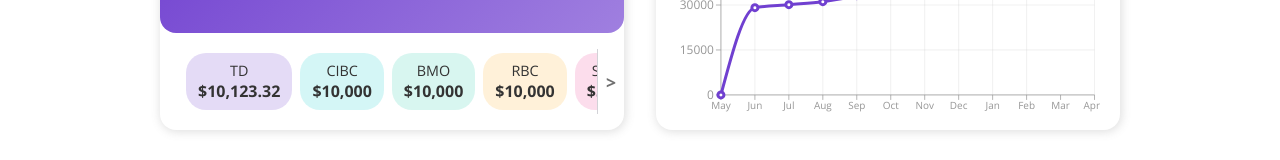
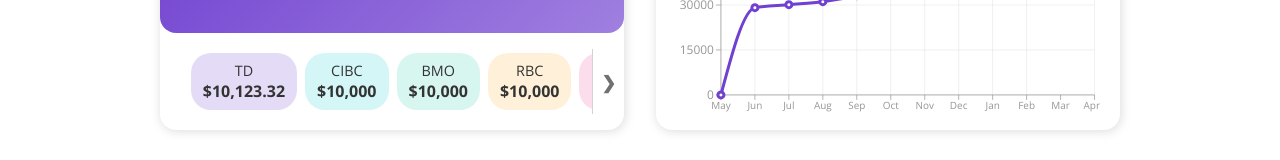
Before and after one commit to suno-o/BooKee, a Next.js app: page /dashboard in a window 1280 px wide. Shown: the part 297-457 px from the top of the page. Built offline with nearby package versions, Linux system fonts and the light colour scheme.

Commit message:
Minor style improvement for demo deployment

```diff
--- a/src/components/Card/styles.tsx
+++ b/src/components/Card/styles.tsx
@@ -2,6 +2,9 @@
 import { CardStyles } from "./types"
 
 export const Container = styled.div<{styles: CardStyles}>`
+  display: flex;
+  flex-direction: column;
+  justify-content: center;
   border-radius: 16px;
   padding: 16px;
   text-align: center;
@@ -10,7 +13,7 @@
   color: ${p => p.styles.colorTheme && p.theme.colors[p.styles.colorTheme]};
   box-shadow: ${p => p.styles.shadow && p.theme.shadows.grey_blurry};
 
-  ${p => p.theme.mediaQueries.md} {
+  ${p => p.theme.mediaQueries.sm} {
     padding: 24px
   }
 `
--- a/src/views/Dashboard/Accounts/BalanceList.tsx
+++ b/src/views/Dashboard/Accounts/BalanceList.tsx
@@ -27,11 +27,11 @@
   return (
     <Container>
       <Wrapper>
-        <Paddle visible={leftPaddleVisible} onClick={onScroll(false)}>&lt;</Paddle>
+        <Paddle visible={leftPaddleVisible} onClick={onScroll(false)}>&#10094;</Paddle>
         <BankBalances ref={scrollViewRef} lVisible={leftPaddleVisible} rVisible={rightPaddleVisible}>
           {bankBalanceViews}
         </BankBalances>
-        <Paddle visible={rightPaddleVisible} onClick={onScroll(true)}>&gt;</Paddle>
+        <Paddle visible={rightPaddleVisible} onClick={onScroll(true)}>&#10095;</Paddle>
       </Wrapper>
     </Container>
   )
```
